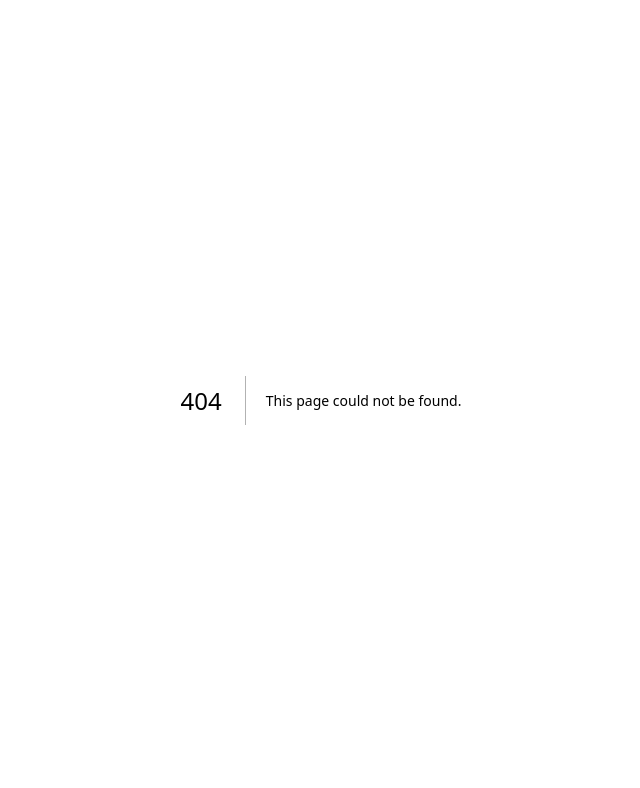
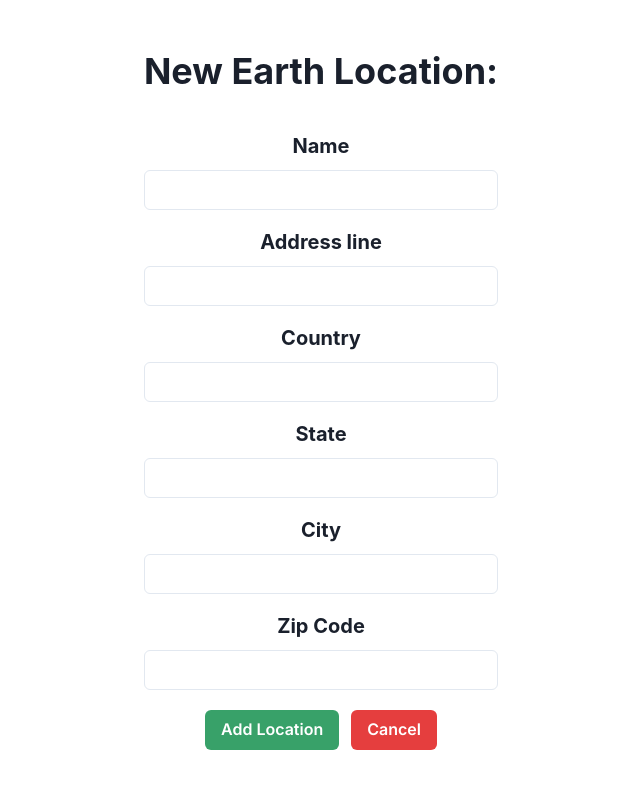
Before and after one commit to Joao-Vtr-Oliveira/spacex-delivery, a Next.js app: page /earth/new in a window 1280 px wide. Before the commit this address had no page. Shown: the top 788 px of the page, without its empty margins (319-959 px from the left). Built offline with nearby package versions, Linux system fonts and the light colour scheme.

Commit message:
feat: add the AddNewEarthLocation page

```diff
--- /dev/null
+++ b/src/app/earth/new/page.tsx
@@ -0,0 +1,19 @@
+
+import AddNewEarthLocationPage from '@/pagesComponents/AddNewEarthLocationPage';
+import HomePage from '@/pagesComponents/homePage';
+import { Box, Button, Card, CardBody, CardHeader } from '@chakra-ui/react';
+import { Metadata } from 'next';
+
+
+export const metadata: Metadata = {
+	title: 'Add Earth Location',
+};
+
+export default function AddEarthLocation() {
+
+	return (
+		<Box className='flex min-h-screen h-screen w-screen flex-col items-center justify-center p-24'>
+      <AddNewEarthLocationPage />
+		</Box>
+	);
+}
--- /dev/null
+++ b/src/pagesComponents/AddNewEarthLocationPage.tsx
@@ -0,0 +1,108 @@
+'use client';
+
+import { EarthContext } from '@/contexts/earthContext';
+import { earthLocationType } from '@/types/earthLocationType';
+import { earthLocationBase } from '@/utils/earthLocationBase';
+import {
+	Box,
+	Button,
+	Heading,
+	Input,
+} from '@chakra-ui/react';
+import { useRouter } from 'next/navigation';
+import { useContext, useState } from 'react';
+
+const AddNewEarthLocationPage = () => {
+	const [location, setLocation] =
+		useState<earthLocationType>(earthLocationBase);
+
+	const { push } = useRouter();
+  const earthContext = useContext(EarthContext);
+
+  const addLocation = () => {
+    earthContext?.addLocation(location);
+    push('/')
+  }
+
+	return (
+		<Box>
+			<Heading textAlign='center' mb={10}>
+				New Earth Location:
+			</Heading>
+			<Box mb={5}>
+				<Heading textAlign='center' mb={3} size='md'>
+					Name
+				</Heading>
+				<Input
+					value={location.name}
+					textAlign='center'
+					onChange={(e) => setLocation({ ...location, name: e.target.value })}
+				/>
+			</Box>
+			<Box mb={5}>
+				<Heading textAlign='center' mb={3} size='md'>
+					Address line
+				</Heading>
+				<Input
+					value={location.addressLine}
+					textAlign='center'
+					onChange={(e) =>
+						setLocation({ ...location, addressLine: e.target.value })
+					}
+				/>
+			</Box>
+			<Box mb={5}>
+				<Heading textAlign='center' mb={3} size='md'>
+					Country
+				</Heading>
+				<Input
+					value={location.country}
+					textAlign='center'
+					onChange={(e) =>
+						setLocation({ ...location, country: e.target.value })
+					}
+				/>
+			</Box>
+			<Box mb={5}>
+				<Heading textAlign='center' mb={3} size='md'>
+					State
+				</Heading>
+				<Input
+					value={location.state}
+					textAlign='center'
+					onChange={(e) => setLocation({ ...location, state: e.target.value })}
+				/>
+			</Box>
+			<Box mb={5}>
+				<Heading textAlign='center' mb={3} size='md'>
+					City
+				</Heading>
+				<Input
+					value={location.city}
+					textAlign='center'
+					onChange={(e) => setLocation({ ...location, city: e.target.value })}
+				/>
+			</Box>
+			<Box mb={5}>
+				<Heading textAlign='center' mb={3} size='md'>
+					Zip Code
+				</Heading>
+				<Input
+					value={location.zipCode}
+					textAlign='center'
+					onChange={(e) =>
+						setLocation({ ...location, zipCode: e.target.value })
+					}
+				/>
+			</Box>
+			<Box display='flex' justifyContent='center' gap={3}>
+				<Button colorScheme='green' onClick={addLocation}>Add Location</Button>
+				<Button colorScheme='red' onClick={() => push('/')}>
+					Cancel
+				</Button>
+			</Box>
+		</Box>
+	);
+};
+
+export default AddNewEarthLocationPage;
--- /dev/null
+++ b/src/utils/earthLocationBase.ts
@@ -0,0 +1,10 @@
+import { earthLocationType } from '@/types/earthLocationType';
+
+export const earthLocationBase: earthLocationType = {
+  name: '',
+  addressLine: '',
+  city: '',
+  country: '',
+  state: '',
+  zipCode: ''
+}
```
